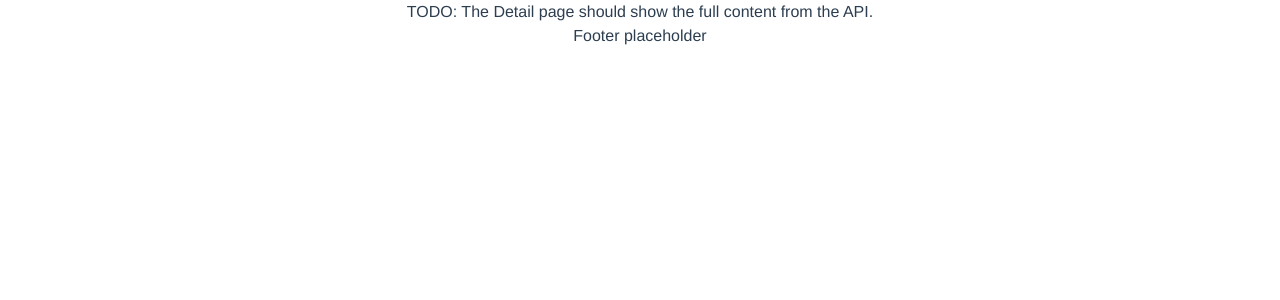
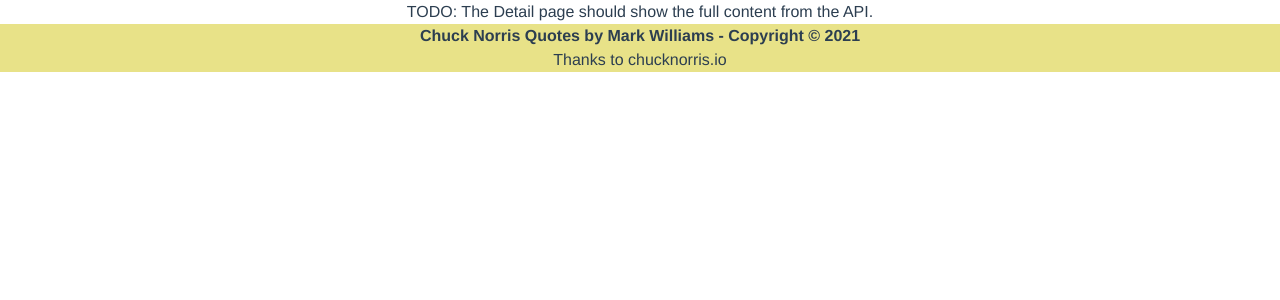
Before and after one commit to MarkWilliams3141/chucknorrisfacts, a Vue app: page /detail/1 in a window 1280 px wide. Shown: the top 300 px of the page. Built offline with nearby package versions, Linux system fonts and the light colour scheme.

Commit message:
Flesh out footer

```diff
--- a/src/components/Footer.vue
+++ b/src/components/Footer.vue
@@ -1,6 +1,11 @@
 <template>
-  <footer>
-    <p>Footer placeholder</p>
+  <footer class="footer">
+    <p>
+      <strong>Chuck Norris Quotes by <a href="https://github.com/markwilliams3141">Mark Williams - Copyright © {{currentYear}}</a></strong>
+    </p>
+    <p>
+      Thanks to <a href="https://api.chucknorris.io/">chucknorris.io</a>
+    </p>
   </footer>
 </template>
 
@@ -8,6 +13,18 @@
 import { defineComponent } from 'vue'
 
 export default defineComponent({
+  data () {
+    return {
+      currentYear: new Date().getFullYear()
+    }
+  },
   name: 'Footer'
 })
 </script>
+
+<style scoped>
+.footer {
+  background-color: #e8e288;
+}
+
+</style>
```
